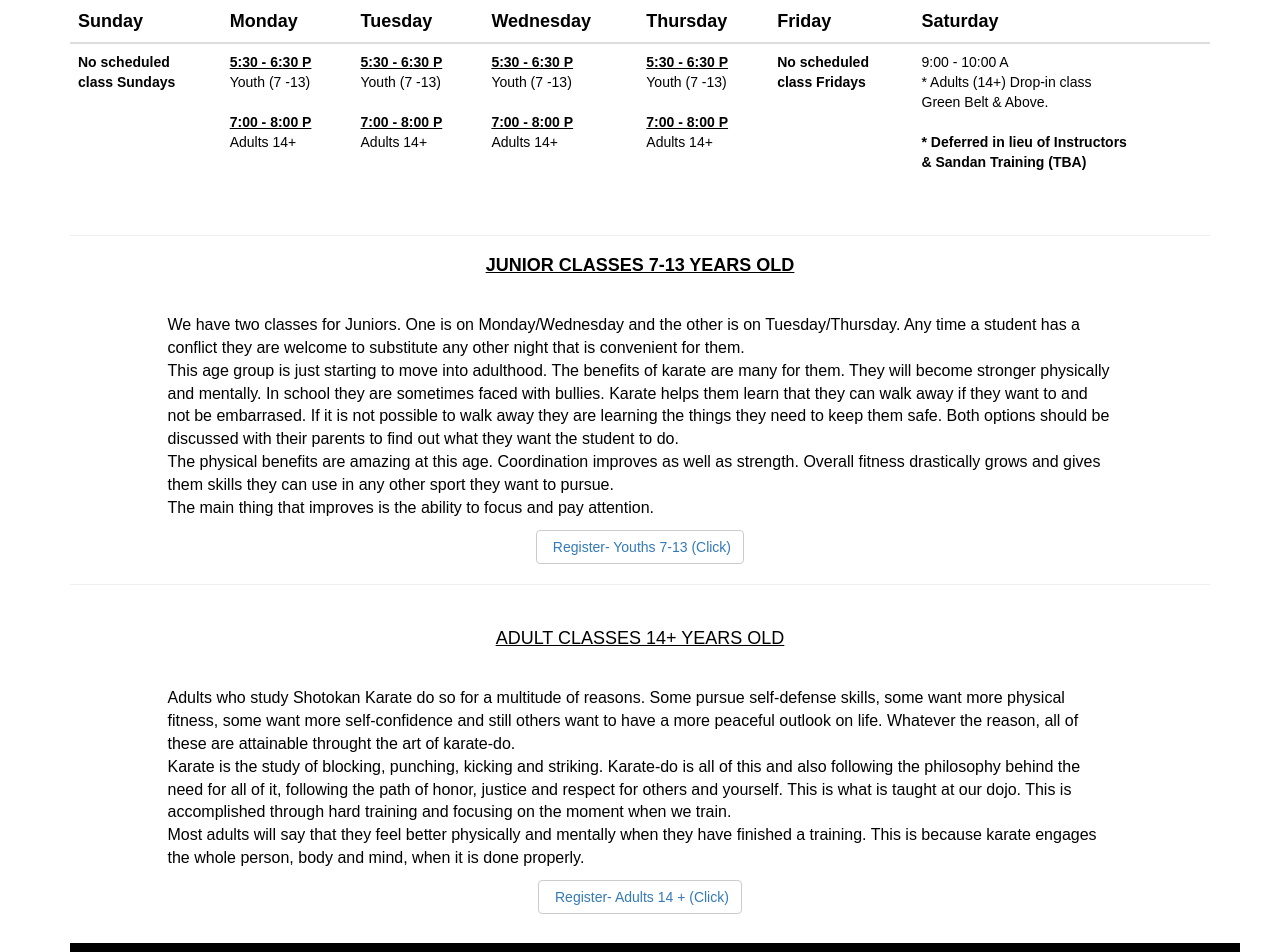
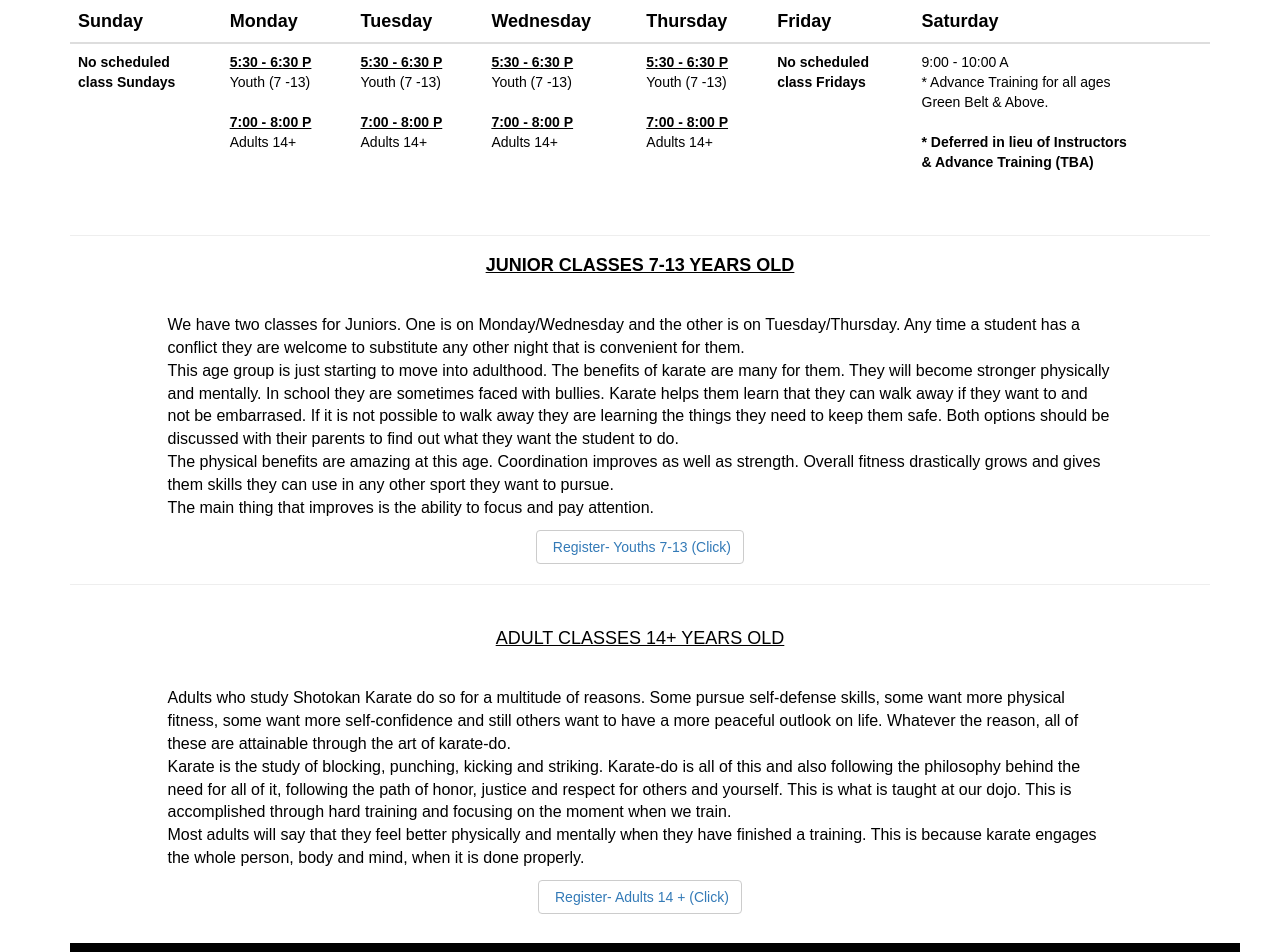
Before and after one commit to vbmcfarlane/ShotokanKarateAtLoneTree, a React (Create React App) app in the folder client/: page /classes in a window 1280 px wide. Shown: the part 360-1312 px from the top of the page. Built offline with nearby package versions, Linux system fonts and the light colour scheme.

Commit message:
fixed class schedule

```diff
--- a/client/src/components/pages/Classes.js
+++ b/client/src/components/pages/Classes.js
@@ -61,11 +61,11 @@ render() {
                             </td>
                             <td >
                                 9:00 - 10:00 A<br />
-                                * Adults (14+) Drop-in class <br />
+                                * Advance Training for all ages  <br />
                                  Green Belt &amp; Above. <br />
                                  <br />
                                  <b>* Deferred in lieu of Instructors<br /> &amp;
-                                 Sandan Training (TBA)</b>
+                                 Advance Training (TBA)</b>
                             </td>
                         </tr>
                     </tbody></table>
@@ -111,7 +111,7 @@ render() {
                     Adults who study Shotokan Karate do so for a multitude of reasons.
                     Some pursue self-defense skills, some want more physical fitness, some want more self-confidence
                     and still others want to have a more peaceful outlook on life.
-                    Whatever the reason, all of these are attainable throught the art of karate-do.
+                    Whatever the reason, all of these are attainable through the art of karate-do.
                     <br />
                     Karate is the study of blocking, punching, kicking and striking.
                     Karate-do is all of this and also following the philosophy behind the need for all of it,
```
